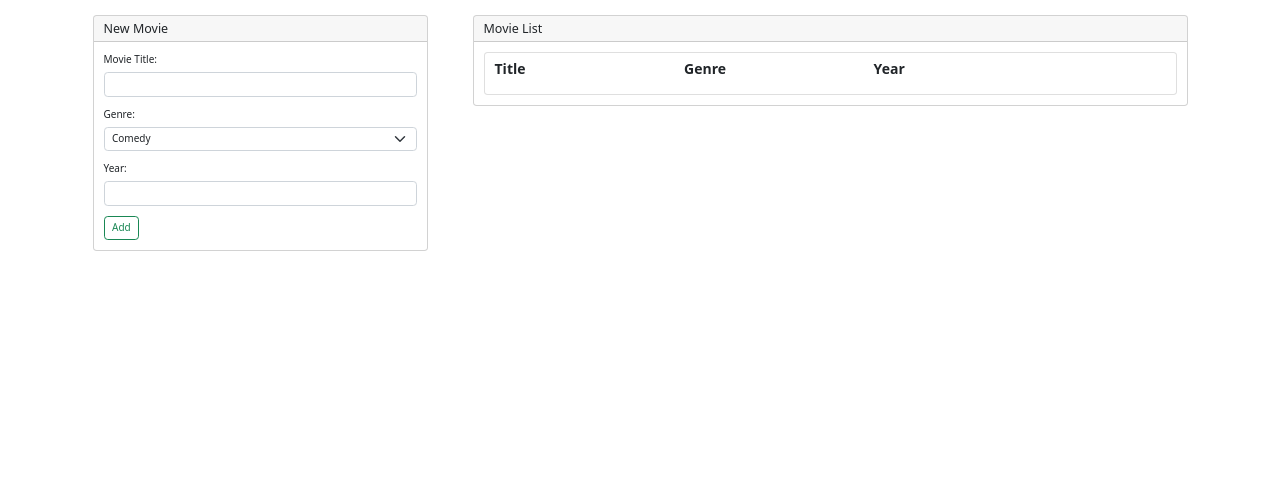
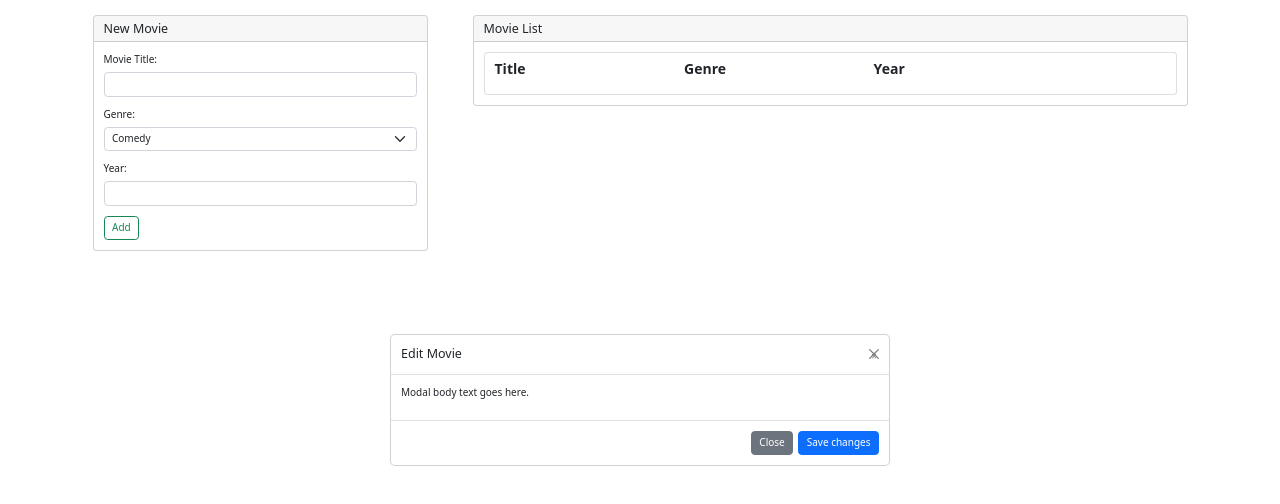
Before and after one commit to anonsas/33-multikino, a React (Create React App) app: page / in a window 1280 px wide. Shown: the top 504 px of the page. Built offline with nearby package versions, Linux system fonts and the light colour scheme.

Commit message:
bugFix, destroy functionality change

```diff
--- a/src/App.js
+++ b/src/App.js
@@ -1,16 +1,18 @@
 import { useEffect, useState } from 'react';
 import './App.scss';
-import Create from './components/Movies/MovieForm';
+
 import MovieContext from './contexts/MovieContext';
-import { create, read } from './utils/localStorage';
-import { Movies } from './components/index';
+import { create, read, destroy } from './utils/localStorage';
+import { MovieForm, Movies } from './components/index';
+import MovieModal from './components/Movies/MovieModal';
 
 const key = 'movies';
 
 function App() {
   const [movies, setMovies] = useState(null);
+  const [lastUpdate, setLastUpdate] = useState(Date.now());
   const [createData, setCreateData] = useState(null);
-  const [lastUpdate, setLastUpdate] = useState(Date.now());
+  const [deleteData, setDeleteData] = useState(null);
 
   // CREATE
   useEffect(() => {
@@ -19,23 +21,32 @@ function App() {
     setLastUpdate(Date.now());
   }, [createData]);
 
+  // DELETE
+  useEffect(() => {
+    if (deleteData === null) return;
+    console.log(deleteData);
+    destroy(key, deleteData.id);
+    setLastUpdate(Date.now());
+  }, [deleteData]);
+
   // READ
   useEffect(() => {
     setMovies(read(key));
   }, []);
 
   return (
-    <MovieContext.Provider value={{ setCreateData, movies }}>
+    <MovieContext.Provider value={{ setCreateData, movies, setDeleteData }}>
       <div className="container">
         <div className="row">
           <div className="col-4">
-            <Create />
+            <MovieForm />
           </div>
           <div className="col-8">
             <Movies />
           </div>
         </div>
       </div>
+      <MovieModal />
     </MovieContext.Provider>
   );
 }
--- a/src/components/Movies/Movie.js
+++ b/src/components/Movies/Movie.js
@@ -1,21 +1,23 @@
 import React from 'react';
 import genres from '../../data/genres';
+import { useContext } from 'react';
+import MovieContext from '../../contexts/MovieContext';
 
-function Movie({ movie: { title, genre, year } }) {
-  console.log(title, genre, year);
+function Movie({ movie }) {
+  console.log(movie);
+  const { setDeleteData } = useContext(MovieContext);
 
   const editMovieHandler = () => {};
-  const deleteMovieHandler = () => {};
 
   return (
     <li className="list-group-item">
       <div className="movie">
         <div className="movie__content">
-          <p className="movie__content--title">{title}</p>
+          <p className="movie__content--title">{movie.title}</p>
           <p className="movie__content--genre">
-            {genres?.find((gen) => gen.id === genre).type}
+            {genres?.find((gen) => gen.id === movie.genre).type}
           </p>
-          <p className="movie__content--year">{year}</p>
+          <p className="movie__content--year">{movie.year}</p>
         </div>
         <div className="movie__actions">
           <button
@@ -28,7 +30,7 @@ function Movie({ movie: { title, genre, year } }) {
           <button
             type="button"
             className="btn btn-outline-danger"
-            onClick={deleteMovieHandler}
+            onClick={() => setDeleteData(movie)}
           >
             Delete
           </button>
--- a/src/components/Movies/MovieForm.js
+++ b/src/components/Movies/MovieForm.js
@@ -2,7 +2,7 @@ import React, { useContext, useState } from 'react';
 import genres from '../../data/genres';
 import MovieContext from '../../contexts/MovieContext';
 
-function Create() {
+function MovieForm() {
   const { setCreateData } = useContext(MovieContext);
 
   const [title, setTitle] = useState('');
@@ -76,4 +76,4 @@ function Create() {
   );
 }
 
-export default Create;
+export default MovieForm;
--- /dev/null
+++ b/src/components/Movies/MovieModal.js
@@ -0,0 +1,31 @@
+import React from 'react';
+
+function MovieModal() {
+  return (
+    <div className="modal">
+      <div className="modal-dialog modal-dialog-centered">
+        <div className="modal-content">
+          <div className="modal-header">
+            <h5 className="modal-title">Edit Movie</h5>
+            <button type="button" className="btn-close">
+              <span>&times;</span>
+            </button>
+          </div>
+          <div className="modal-body">
+            <p>Modal body text goes here.</p>
+          </div>
+          <div className="modal-footer">
+            <button type="button" className="btn btn-secondary">
+              Close
+            </button>
+            <button type="button" className="btn btn-primary">
+              Save changes
+            </button>
+          </div>
+        </div>
+      </div>
+    </div>
+  );
+}
+
+export default MovieModal;
--- a/src/components/Movies/Movies.scss
+++ b/src/components/Movies/Movies.scss
@@ -24,3 +24,7 @@
     column-gap: 2rem;
   }
 }
+
+.modal {
+  display: block;
+}
--- a/src/components/index.js
+++ b/src/components/index.js
@@ -1,3 +1,2 @@
 export { default as MovieForm } from './Movies/MovieForm';
 export { default as Movies } from './Movies/Movies';
-export { default as Movie } from './Movies/Movie';
--- a/src/utils/localStorage.js
+++ b/src/utils/localStorage.js
@@ -54,5 +54,8 @@ export function update(key, data, id) {
 
 export function destroy(key, id) {
   const d = readData(key);
-  writeData(d.filter((item) => item.id !== id));
+  writeData(
+    key,
+    d.filter((item) => item.id !== id)
+  );
 }
```
